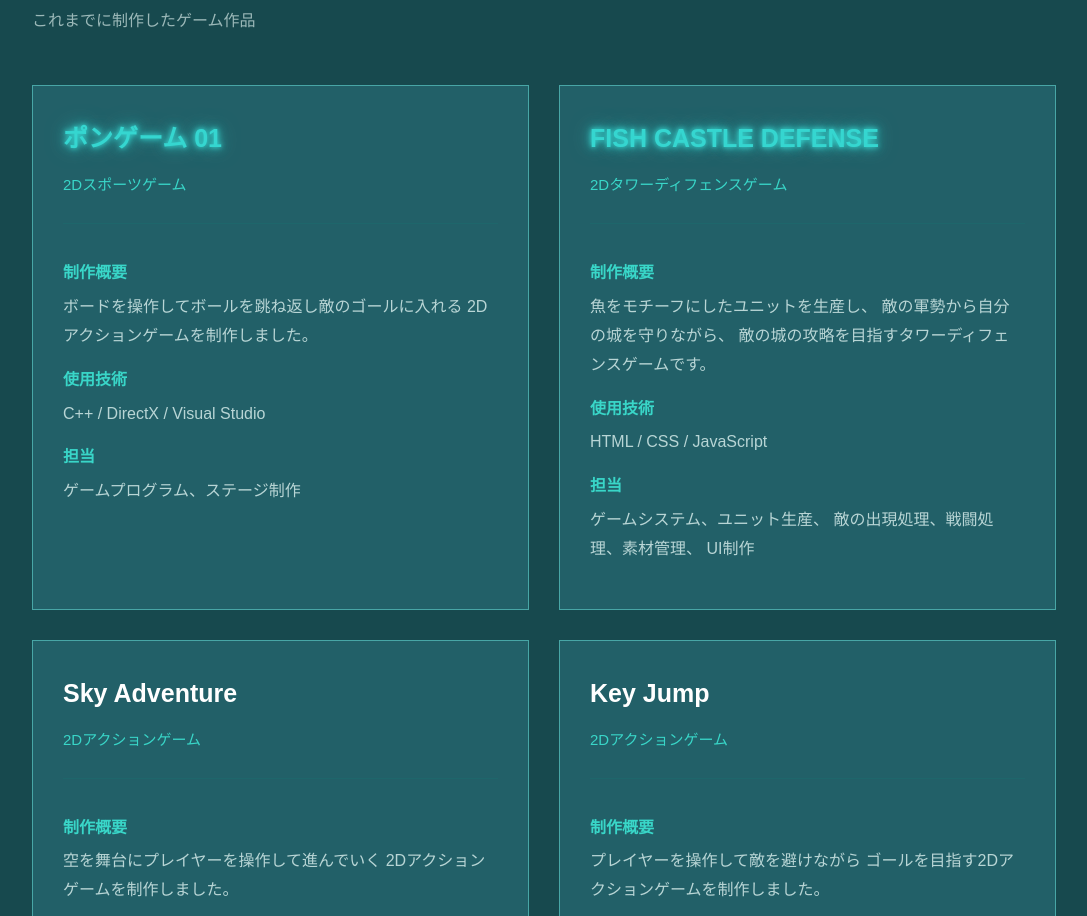
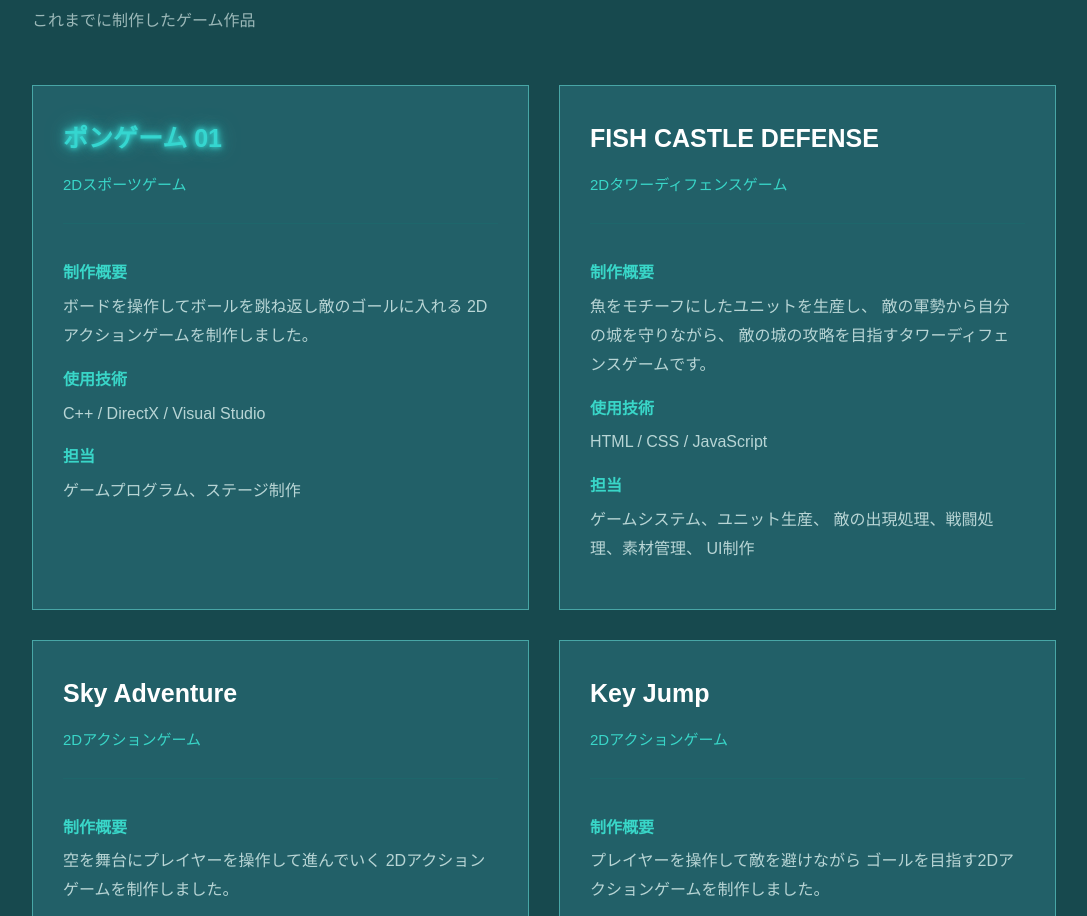
Before and after one commit to it252129-Ken/portfolio, a plain HTML site: page index.html in a window 1280 px wide. Shown: the part 999-1915 px from the top of the page, without its empty margins (96-1183 px from the left). Drawn offline with Linux system fonts and the light colour scheme.

Commit message:
Update index.html

```diff
--- a/index.html
+++ b/index.html
@@ -130,14 +130,13 @@
 
 
         <!-- =========================
-    　　　　 作品2：FISH CASTLE DEFENSE
+    　　　　 作品2
 　　　　　========================= -->
 
 <div class="work-detail">
 
     <h3>
-        <a href="./FishCastleDefense/index.html" class="game-title-link">
-            FISH CASTLE DEFENSE
+       FISH CASTLE DEFENSE
         </a>
     </h3>
 
```
